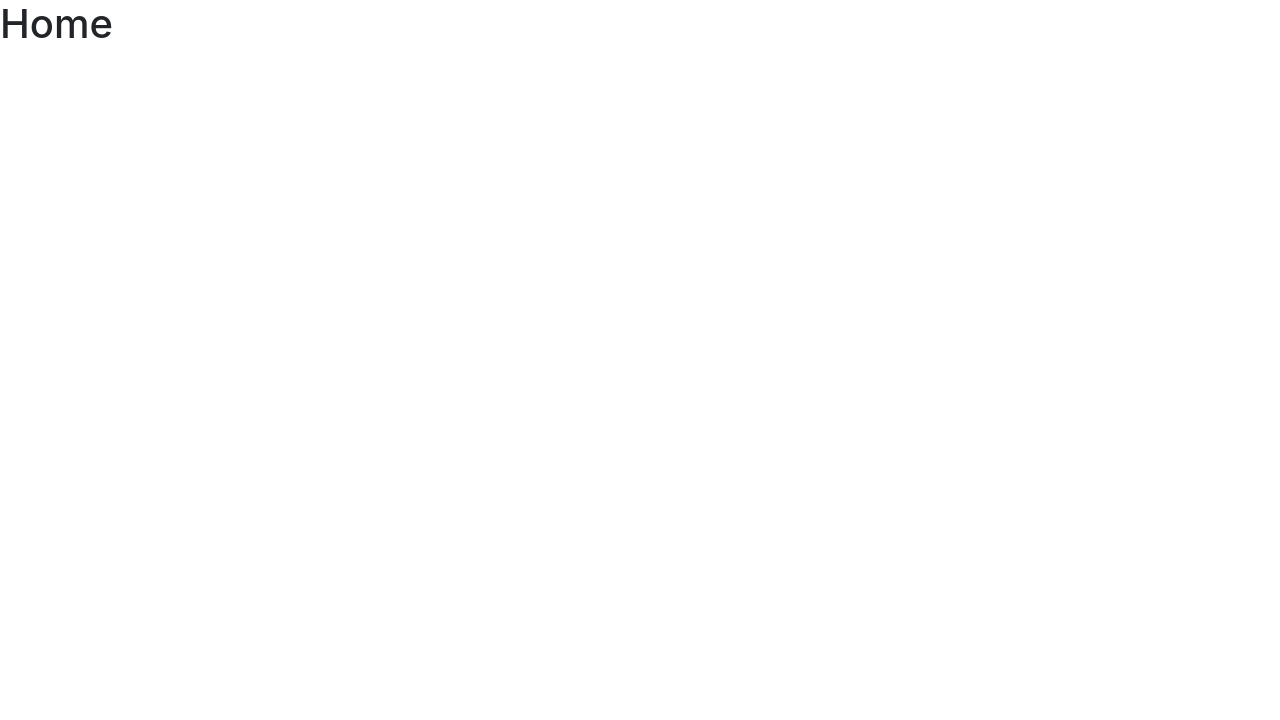
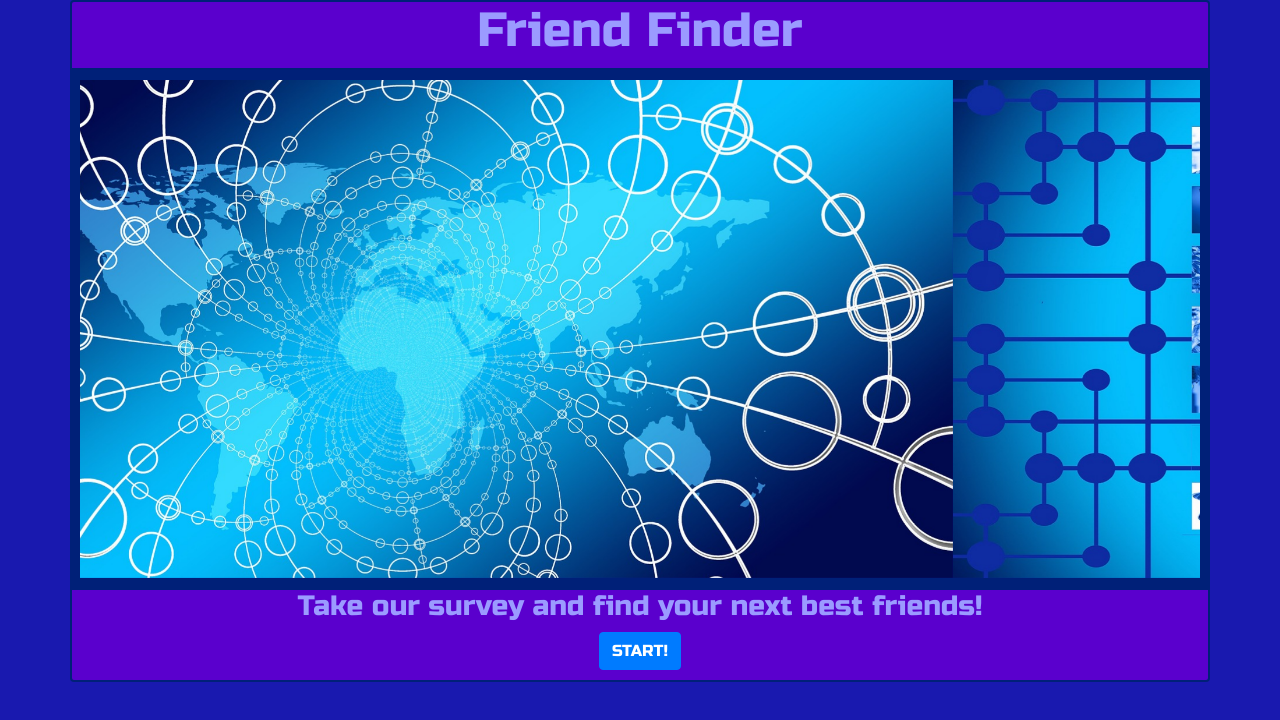
Before and after one commit to arinarooji/friend-finder, a website: page public/home.html in a window 1280 px wide. Drawn offline with nearby package versions, Linux system fonts and the light colour scheme.

Commit message:
updated home page

```diff
--- a/public/home.html
+++ b/public/home.html
@@ -8,9 +8,55 @@
 
     <!-- Bootstrap CSS -->
     <link rel="stylesheet" href="https://maxcdn.bootstrapcdn.com/bootstrap/4.0.0-beta.2/css/bootstrap.min.css" integrity="sha384-PsH8R72JQ3SOdhVi3uxftmaW6Vc51MKb0q5P2rRUpPvrszuE4W1povHYgTpBfshb" crossorigin="anonymous">
+    <!-- Google Font -->
+    <link href="https://fonts.googleapis.com/css?family=Russo+One" rel="stylesheet">
   </head>
-  <body>
-    <h1>Home</h1>
+  <body style="background-color:rgb(25, 25, 175)">
+
+    <!-- WRAP PAGE -->
+    <div class="wrap">
+      <!-- START CONTAINER -->
+      <div class="container">
+
+        <!-- HEADER -->
+        <div class="row">
+          <div class="col-12 text-center rounded-top" style="background-color: rgb(90, 0, 205); color:rgb(155, 155, 255); border: 2px solid rgb(0, 32, 120); font-family: 'Russo One', sans-serif;" >
+            <h1 style="font-size: 300%">Friend Finder</h1>
+          </div>
+        </div>
+
+        <!-- CAROUSEL -->
+        <div class="row">
+          <div class="col-12" style="padding: 0px">
+              <div id="homeCarousel" class="carousel slide"  data-ride="carousel" >
+                <div class="carousel-inner" style="border: 10px solid rgb(0, 32, 120)">
+                  <div class="carousel-item active">
+                    <img class="d-block w-100" src="images/networking.jpg" alt="First slide">
+                  </div>
+                  <div class="carousel-item">
+                    <img class="d-block w-100" src="images/networking1.jpg" alt="Second slide">
+                  </div>
+                  <div class="carousel-item">
+                    <img class="d-block w-100" src="images/networking2.jpg" alt="Third slide">
+                  </div>
+                </div>
+              </div>
+          </div>
+        </div>
+
+        <!-- LINK -->
+        <div class="row">
+          <div class="col-12 text-center rounded-bottom" style="background-color: rgb(90, 0, 205); color:rgb(155, 155, 255); border: 2px solid rgb(0, 32, 120); font-family: 'Russo One', sans-serif;" >
+            <h3> Take our survey and find your next best friends!</h3>
+            <a class="btn btn-primary" href="#" role="button" style="margin-bottom: 10px">START!</a>
+          </div>
+        </div>
+
+
+      <!-- END CONTAINER -->
+      </div>
+    <!-- END WRAP -->
+    </div>
 
     <!-- Optional JavaScript -->
     <!-- jQuery first, then Popper.js, then Bootstrap JS -->
```
Also changed, not shown: public/images/networking.jpg (added), public/images/networking1.jpg (added), public/images/networking2.jpg (added).
